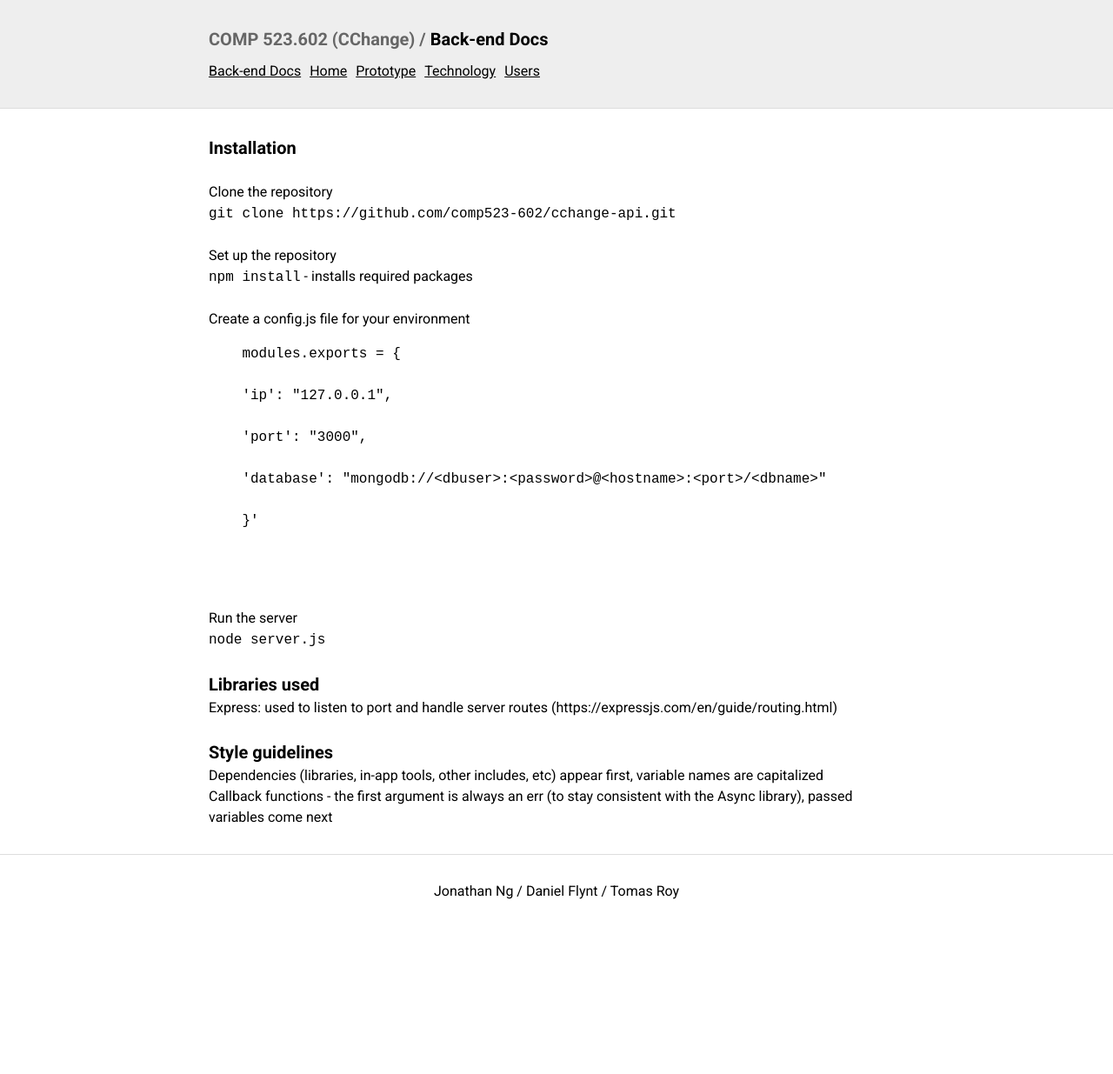
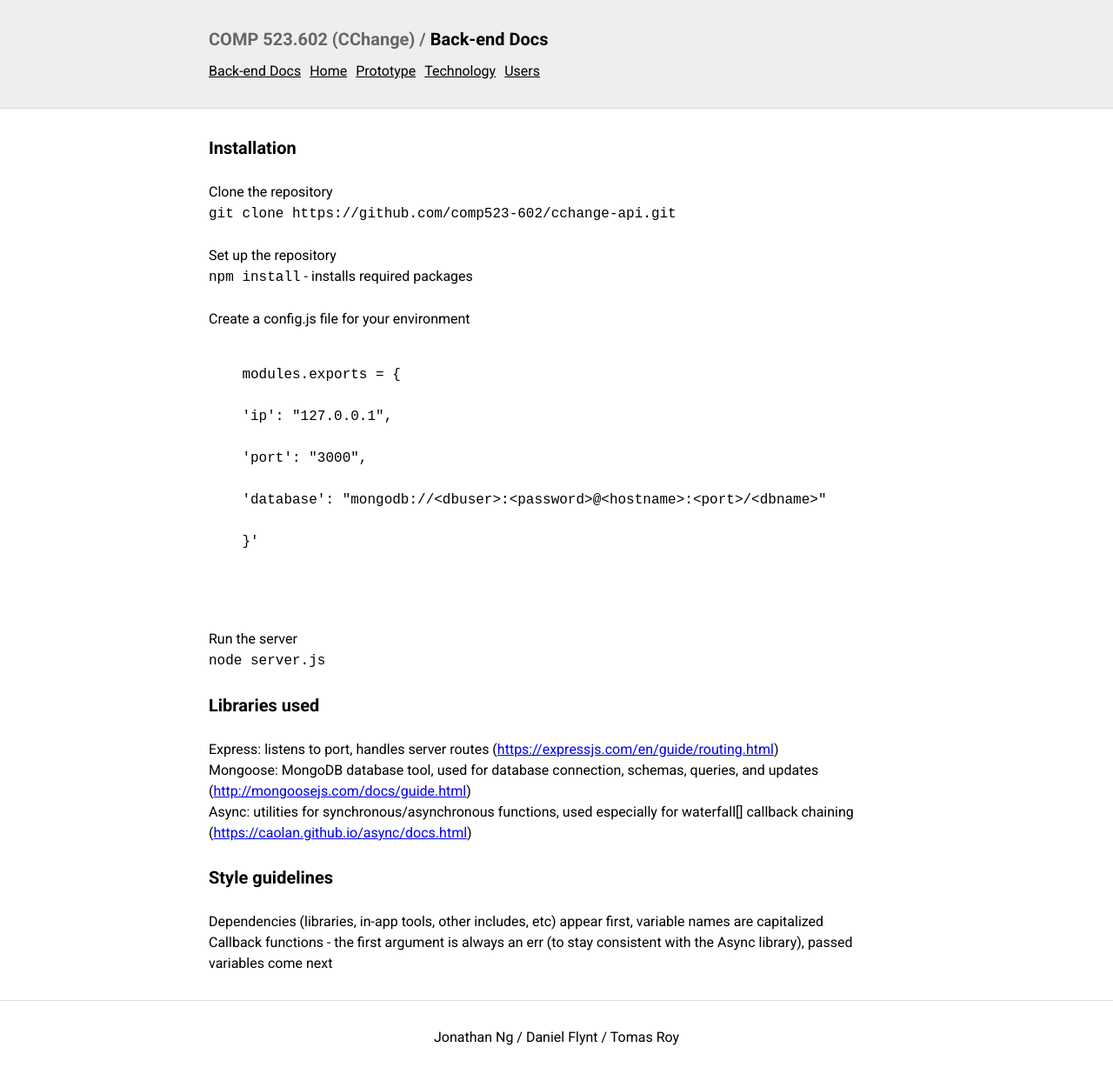
Before and after one commit to comp523-602/cchange-project, a Jekyll site: the page built from back-end-docs.markdown, in a window 1280 px wide. Shown: the whole page at 87% size. Built offline with Jekyll 4.4.1, drawn with Linux system fonts in a browser that asks for light colours; before the commit the page ends 1067 px from its top, so only the background shows below that.

Commit message:
Updated Back End Docs

```diff
--- a/back-end-docs.markdown
+++ b/back-end-docs.markdown
@@ -14,20 +14,24 @@ Set up the repository
 `npm install` - installs required packages
 
 Create a config.js file for your environment
-~~~~
-    modules.exports = {
-    'ip': "127.0.0.1",
-    'port': "3000",
-    'database': "mongodb://<dbuser>:<password>@<hostname>:<port>/<dbname>"
-    }'
-~~~~
+
+        modules.exports = {
+        'ip': "127.0.0.1",
+        'port': "3000",
+        'database': "mongodb://<dbuser>:<password>@<hostname>:<port>/<dbname>"
+        }'
 
 Run the server
 `node server.js`
 
 ## Libraries used
-Express: used to listen to port and handle server routes (https://expressjs.com/en/guide/routing.html)
+
+Express: listens to port, handles server routes ([https://expressjs.com/en/guide/routing.html](https://expressjs.com/en/guide/routing.html))
+Mongoose: MongoDB database tool, used for database connection, schemas, queries, and updates
+([http://mongoosejs.com/docs/guide.html](http://mongoosejs.com/docs/guide.html))
+Async: utilities for synchronous/asynchronous functions, used especially for waterfall[] callback chaining ([https://caolan.github.io/async/docs.html](https://caolan.github.io/async/docs.html))
 
 ## Style guidelines
+
 Dependencies (libraries, in-app tools, other includes, etc) appear first, variable names are capitalized
 Callback functions - the first argument is always an err (to stay consistent with the Async library), passed variables come next
```
